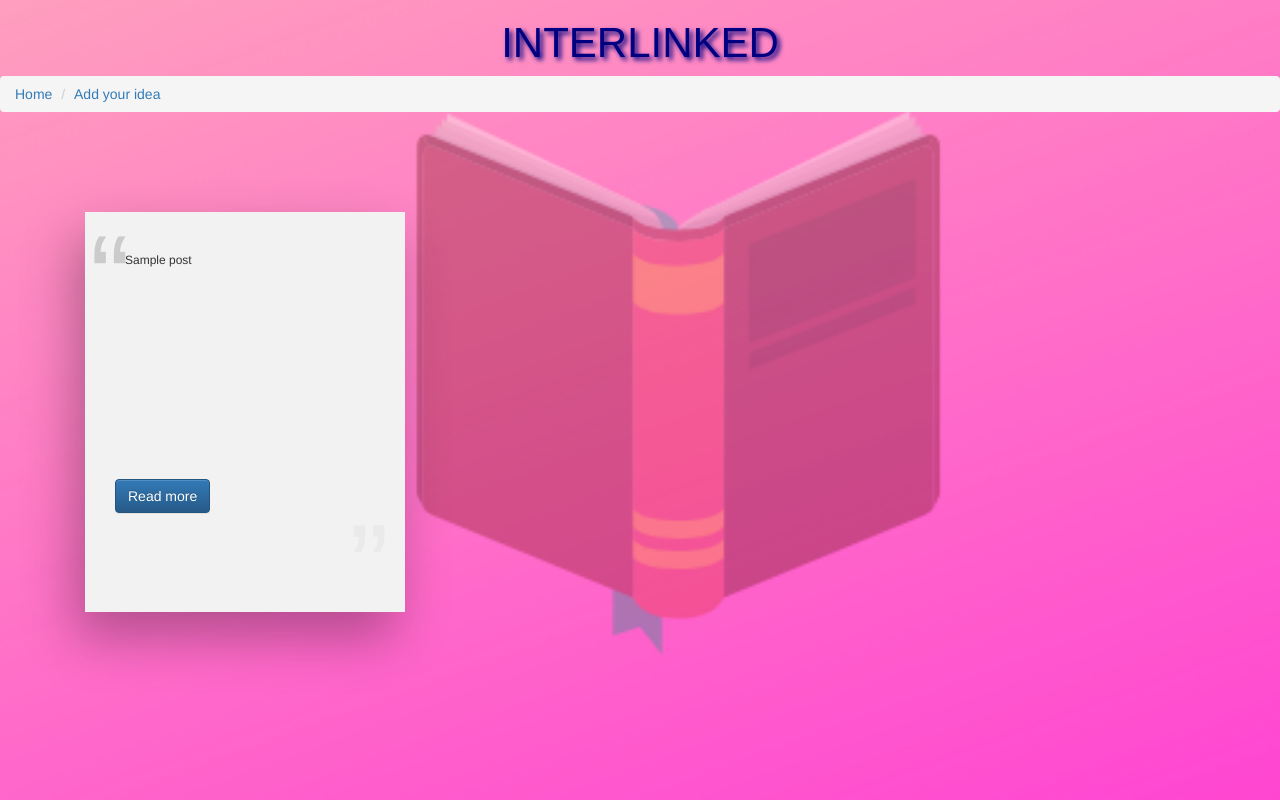
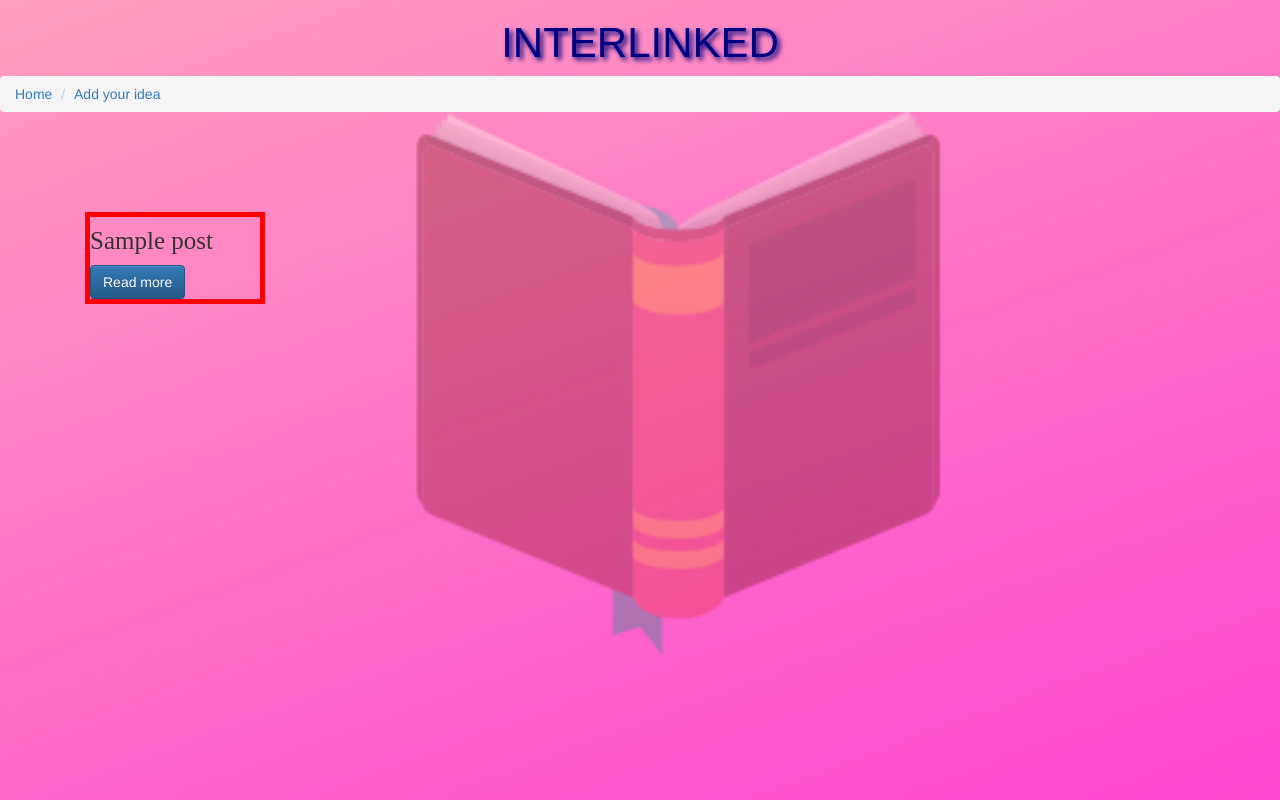
Before and after one commit to firefreezer1/django-blog, a Django app: page / in a window 1280 px wide. Run offline with Django 3.2, Linux system fonts and the light colour scheme; tables that the repository leaves empty hold one stand-in row (values such as "Sample post"); some libraries are stand-ins or nearby versions.

Commit message:
Revert "added hover effect to content box"
This reverts commit b30eaa32f34c614f2d56bd981f896c474b2d3958.

```diff
--- a/adu_blog/blog/templates/home.html
+++ b/adu_blog/blog/templates/home.html
@@ -36,116 +36,6 @@
       text-align: center;
       margin: 10px;
     }
-	.quotes {
-  width: 80vw;
-  min-height: 400px;
-  display: flex;
-  flex-wrap: wrap;
-  justify-content: space-between;
-  z-index: 2;
-}
-
-.quotes .box {
-  position: relative;
-  width: 25vw;
-  height: 50vh;
-  min-height: 320px;
-  background: #f2f2f2;
-  overflow: hidden;
-  transition: all 0.5s ease-in;
-  z-index: 2;
-  box-sizing: border-box;
-  padding: 30px;
-  box-shadow: -10px 25px 50px rgba(0, 0, 0, 0.3);
-}
-
-.quotes .box::before {
-  content: '\201C';
-  position: absolute;
-  top: -20px;
-  left: 5px;
-  width: 100%;
-  height: 100%;
-  font-size: 120px;
-  opacity: 0.2;
-  background: transparent;
-  pointer-events: none;
-}
-
-.quotes .box::after {
-  content: '\201D';
-  position: absolute;
-  bottom: -10%;
-  right: 5%;
-  font-size: 120px;
-  opacity: 0.2;
-  background: transparent;
-  filter: invert(1);
-  pointer-events: none;
-}
-
-.quotes .box p {
-  margin: 0;
-  padding: 10px;
-  font-size: 1.2rem;
-}
-
-.quotes .box h2 {
-  position: absolute;
-  margin: 0;
-  padding: 0;
-  bottom: 10%;
-  right: 10%;
-  font-size: 1.5rem;
-}
-
-.quotes .box:hover {
-  color: #f2f2f2;
-  box-shadow: 20px 50px 100px rgba(0, 0, 0, 0.5);
-}
-
-.quotes .bg {
-  position: absolute;
-  top: 0;
-  left: 0;
-  z-index: 1;
-  opacity: 0;
-  transition: all 0.5s ease-in;
-  pointer-events: none;
-  width: 100%;
-  height: 200%;
-  overflow: hidden;
-}
-
-.quotes .box.box1:hover,
-.quotes .box.box1:hover~.bg {
-  opacity: 1;
-  background: #e2a9e5;
-background: -moz-linear-gradient(-45deg, #e2a9e5 15%, #2b94e5 100%);
-background: -webkit-linear-gradient(-45deg, #e2a9e5 15%,#2b94e5 100%);
-background: linear-gradient(135deg, #e2a9e5 15%,#2b94e5 100%);
-filter: progid:DXImageTransform.Microsoft.gradient( startColorstr='#e2a9e5', endColorstr='#2b94e5',GradientType=1 );
-}
-
-.quotes .box.box2:hover,
-.quotes .box.box2:hover~.bg {
-  opacity: 1;
-  background: #632c65;
-background: -moz-linear-gradient(-45deg, #632c65 15%, #56a5e2 100%);
-background: -webkit-linear-gradient(-45deg, #632c65 15%,#56a5e2 100%);
-background: linear-gradient(135deg, #632c65 15%,#56a5e2 100%);
-filter: progid:DXImageTransform.Microsoft.gradient( startColorstr='#632c65', endColorstr='#56a5e2',GradientType=1 );
-}
-
-.quotes .box.box3:hover,
-.quotes .box.box3:hover~.bg {
-  opacity: 1;
-  background: #4b384c;
-background: -moz-linear-gradient(-45deg, #4b384c 15%, #da5de2 100%);
-background: -webkit-linear-gradient(-45deg, #4b384c 15%,#da5de2 100%);
-background: linear-gradient(135deg, #4b384c 15%,#da5de2 100%);
-filter: progid:DXImageTransform.Microsoft.gradient( startColorstr='#4b384c', endColorstr='#da5de2',GradientType=1 );
-}
   </style>
 </head>
 
@@ -171,19 +61,14 @@ filter: progid:DXImageTransform.Microsoft.gradient( startColorstr='#4b384c', end
 
 
 
+      <div class="card" style="width: 18rem;border: 5px solid red;">
 
-
-
-
-	<div class="quotes">
-    <div class="card">
-      <div class="box box1">
-        <p>{{post.title}} </p><br><br><br><br><br><br><br><br><br><br>
-       <a href="/post/{{post.id}}" class="btn btn-primary">Read more</a>
-
-
-
-
+  <div class="card-body">
+    <h5 style="font-family:News701 BT;font-size:25px;">{{post.title}}</h5>
+    <a href="/post/{{post.id}}" class="btn btn-primary">Read more</a>
+  </div>
+</div>
+    </div>
 
     {% endfor %}
 
```
